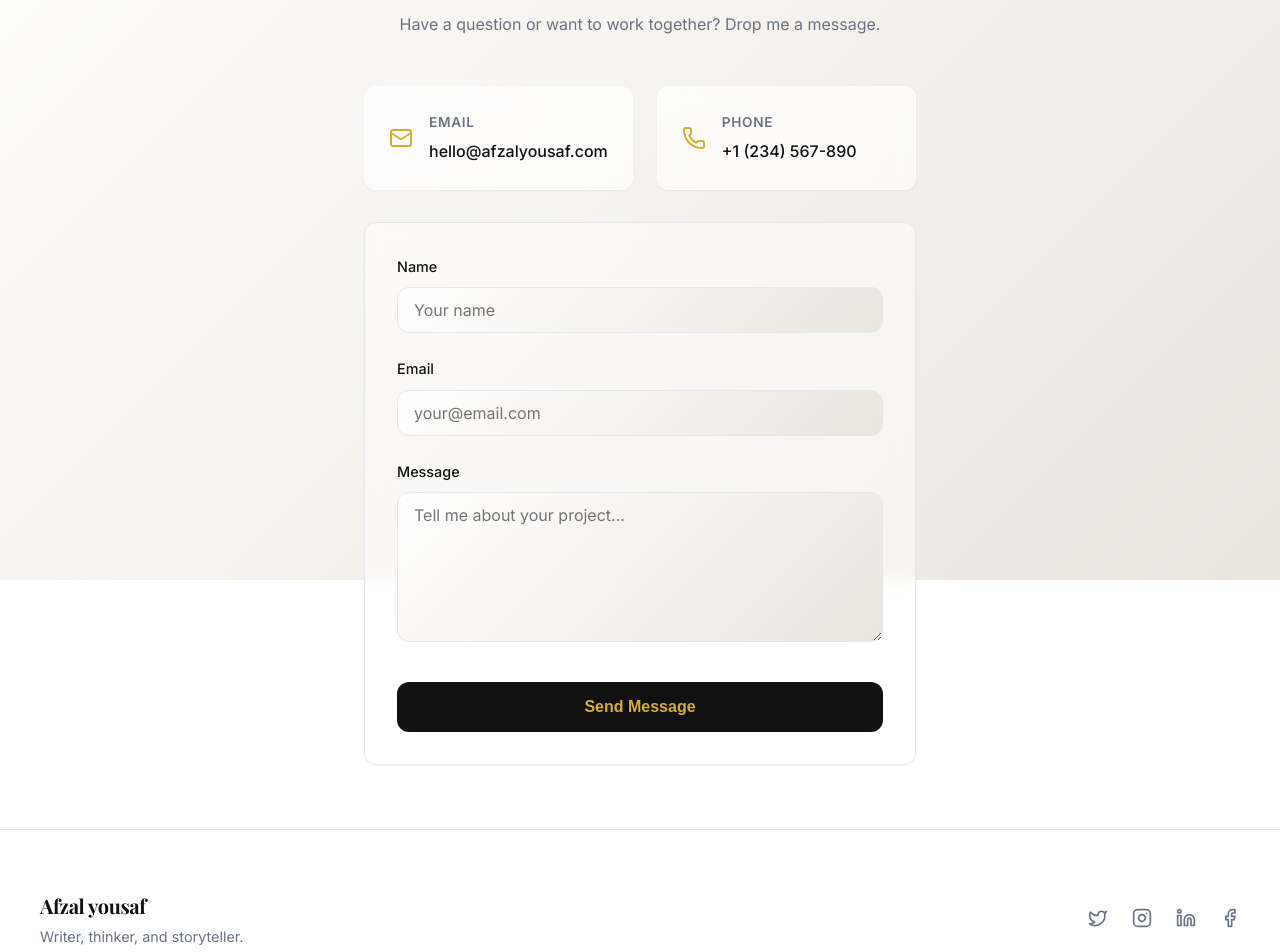
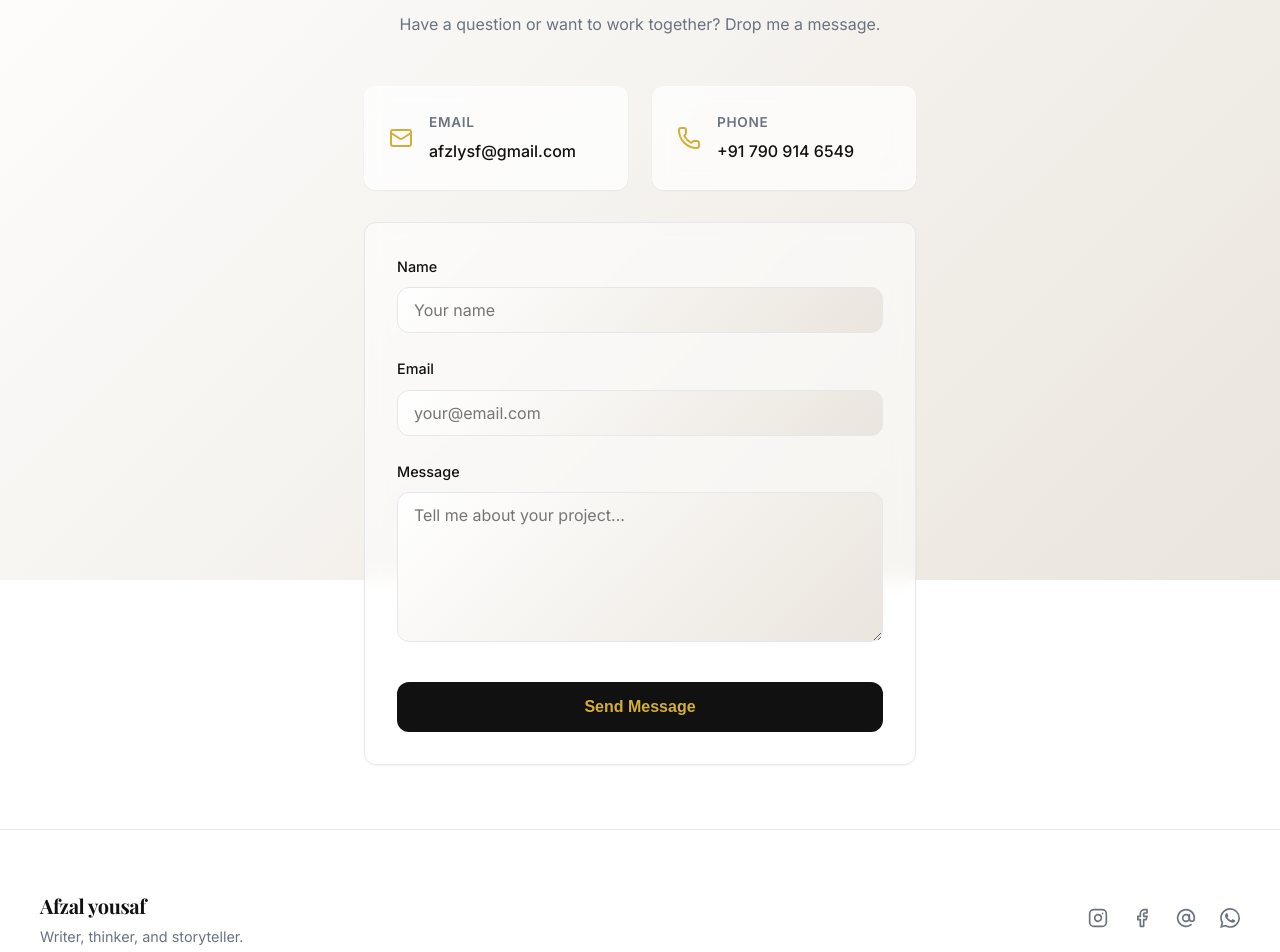
Before and after one commit to mansoormmspes-gif/Afzal-yousaf, a Next.js app: page /contact in a window 1280 px wide. Shown: the part 220-1172 px from the top of the page. Built offline with nearby package versions, Linux system fonts and the light colour scheme; no server answers; the database is empty; a web font is replaced by a local one.

Commit message:
Update social links, contact info, and add custom WhatsApp icon

```diff
--- a/app/contact/page.tsx
+++ b/app/contact/page.tsx
@@ -49,19 +49,19 @@
             </header>
 
             <div className={styles.contactInfo}>
-                <a href="mailto:hello@afzalyousaf.com" className={styles.infoCard}>
+                <a href="mailto:afzlysf@gmail.com" className={styles.infoCard}>
                     <Mail className={styles.infoIcon} size={24} />
                     <div className={styles.infoText}>
                         <span className={styles.infoLabel}>Email</span>
-                        <span className={styles.infoValue}>hello@afzalyousaf.com</span>
+                        <span className={styles.infoValue}>afzlysf@gmail.com</span>
                     </div>
                 </a>
 
-                <a href="tel:+1234567890" className={styles.infoCard}>
+                <a href="tel:+917909146549" className={styles.infoCard}>
                     <Phone className={styles.infoIcon} size={24} />
                     <div className={styles.infoText}>
                         <span className={styles.infoLabel}>Phone</span>
-                        <span className={styles.infoValue}>+1 (234) 567-890</span>
+                        <span className={styles.infoValue}>+91 790 914 6549</span>
                     </div>
                 </a>
             </div>
--- a/components/Footer.tsx
+++ b/components/Footer.tsx
@@ -1,6 +1,19 @@
-import { Facebook, Twitter, Instagram, Linkedin } from "lucide-react";
+import { Facebook, Instagram, AtSign } from "lucide-react";
 import styles from "./Footer.module.css";
 import { getSettings } from "@/lib/settings";
+
+const WhatsappIcon = ({ size = 20 }: { size?: number }) => (
+    <svg
+        xmlns="http://www.w3.org/2000/svg"
+        width={size}
+        height={size}
+        viewBox="0 0 24 24"
+        fill="currentColor"
+        stroke="none"
+    >
+        <path d="M17.472 14.382c-.297-.149-1.758-.867-2.03-.967-.273-.099-.471-.148-.67.15-.197.297-.767.966-.94 1.164-.173.199-.347.223-.644.075-.297-.15-1.255-.463-2.39-1.475-.883-.788-1.48-1.761-1.653-2.059-.173-.297-.018-.458.13-.606.134-.133.298-.347.446-.52.149-.174.198-.298.298-.497.099-.198.05-.371-.025-.52-.075-.149-.669-1.612-.916-2.207-.242-.579-.487-.5-.669-.51a12.8 12.8 0 0 0-.57-.01c-.198 0-.52.074-.792.372-.272.297-1.04 1.016-1.04 2.479 0 1.462 1.065 2.875 1.213 3.074.149.198 2.096 3.2 5.077 4.487.709.306 1.262.489 1.694.625.712.227 1.36.195 1.871.118.571-.085 1.758-.719 2.006-1.413.248-.694.248-1.289.173-1.413-.074-.124-.272-.198-.57-.347m-5.421 7.403h-.004a9.87 9.87 0 0 1-5.031-1.378l-.361-.214-3.741.982.998-3.648-.235-.374a9.86 9.86 0 0 1-1.51-5.26c.001-5.45 4.436-9.884 9.888-9.884 2.64 0 5.122 1.03 6.988 2.898a9.825 9.825 0 0 1 2.893 6.994c-.003 5.45-4.437 9.884-9.885 9.884m8.413-18.297A11.815 11.815 0 0 0 12.05 0C5.495 0 .16 5.335.157 11.892c0 2.096.547 4.142 1.588 5.945L.057 24l6.305-1.654a11.882 11.882 0 0 0 5.683 1.448h.005c6.554 0 11.89-5.335 11.893-11.893a11.821 11.821 0 0 0-3.48-8.413Z" />
+    </svg>
+);
 
 export default async function Footer() {
     const settings = await getSettings();
@@ -14,17 +27,17 @@
                 </div>
 
                 <div className={styles.socials}>
-                    <a href="#" className={styles.socialLink} aria-label="Twitter">
-                        <Twitter size={20} />
-                    </a>
-                    <a href="#" className={styles.socialLink} aria-label="Instagram">
+                    <a href="https://www.instagram.com/afzalyouzaf?igsh=MWNiZmtrbmUyMXBrZg==" target="_blank" rel="noopener noreferrer" className={styles.socialLink} aria-label="Instagram">
                         <Instagram size={20} />
                     </a>
-                    <a href="#" className={styles.socialLink} aria-label="LinkedIn">
-                        <Linkedin size={20} />
+                    <a href="https://www.facebook.com/share/1GL5oPJzcz/" target="_blank" rel="noopener noreferrer" className={styles.socialLink} aria-label="Facebook">
+                        <Facebook size={20} />
                     </a>
-                    <a href="#" className={styles.socialLink} aria-label="Facebook">
-                        <Facebook size={20} />
+                    <a href="https://www.threads.com/@afzalyouzaf" target="_blank" rel="noopener noreferrer" className={styles.socialLink} aria-label="Threads">
+                        <AtSign size={20} />
+                    </a>
+                    <a href="https://wa.me/+917909146549" target="_blank" rel="noopener noreferrer" className={styles.socialLink} aria-label="WhatsApp">
+                        <WhatsappIcon size={20} />
                     </a>
                 </div>
             </div>
```
